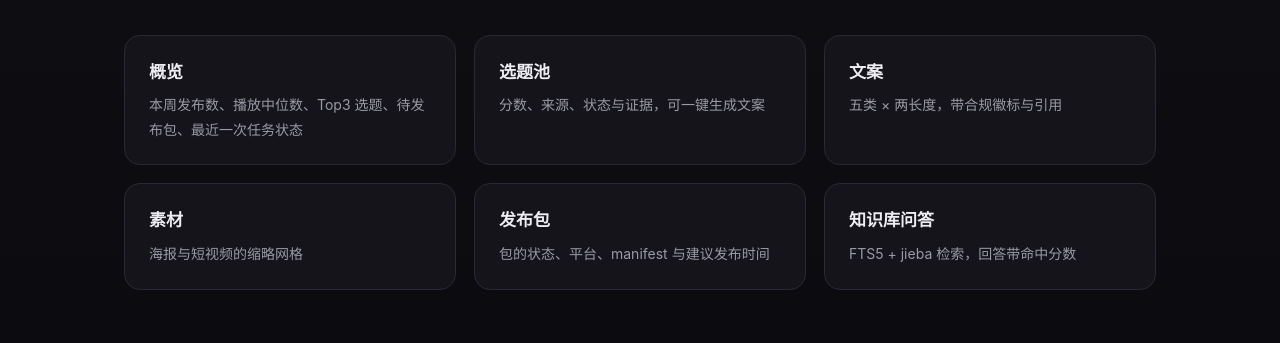
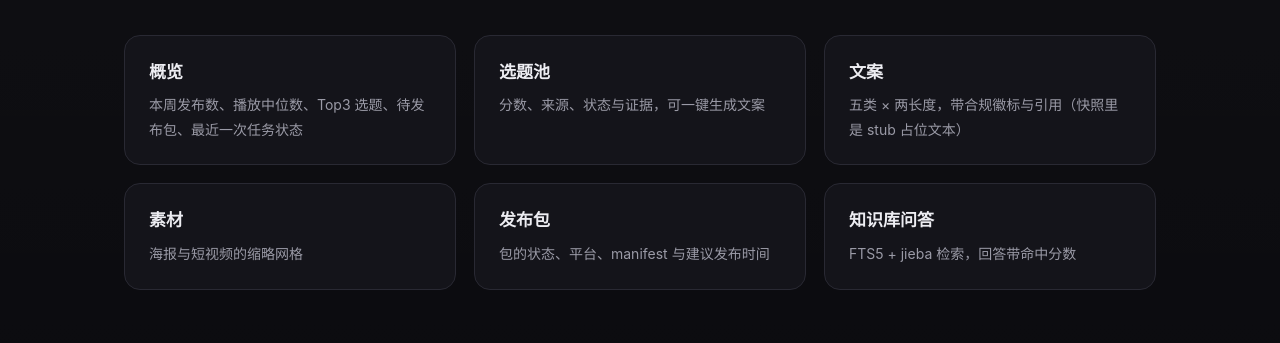
Before and after one commit to promax-mafker/Automated-Self-Media-Operation-Assistant, a plain HTML site: page site/src/index.html in a window 1280 px wide. Shown: the part 2967-3310 px from the top of the page. Drawn offline with Linux system fonts and the light colour scheme.

Commit message:
docs(site): 文案快照标注 stub 占位

```diff
--- a/site/src/index.html
+++ b/site/src/index.html
@@ -179,7 +179,7 @@
       </a>
       <a class="demo-card" href="console/copies.html">
         <h3>文案</h3>
-        <p>五类 × 两长度，带合规徽标与引用</p>
+        <p>五类 × 两长度，带合规徽标与引用（快照里是 stub 占位文本）</p>
       </a>
       <a class="demo-card" href="console/assets.html">
         <h3>素材</h3>
```
